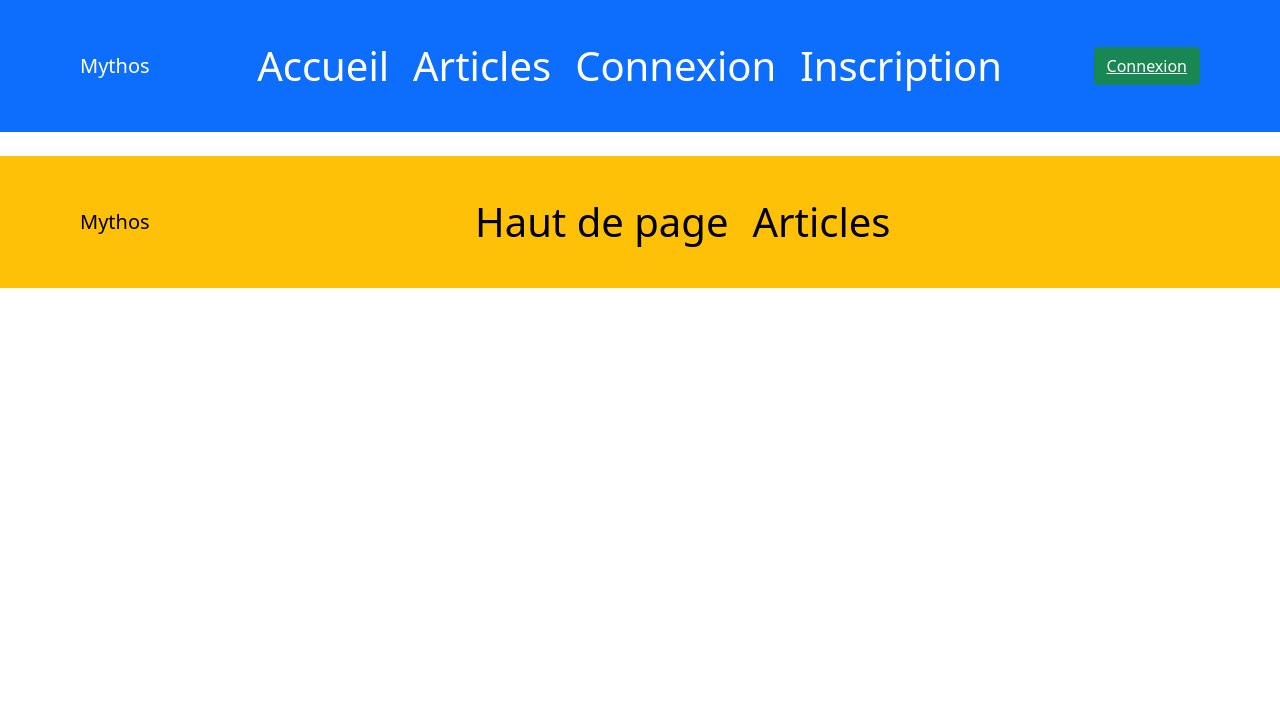
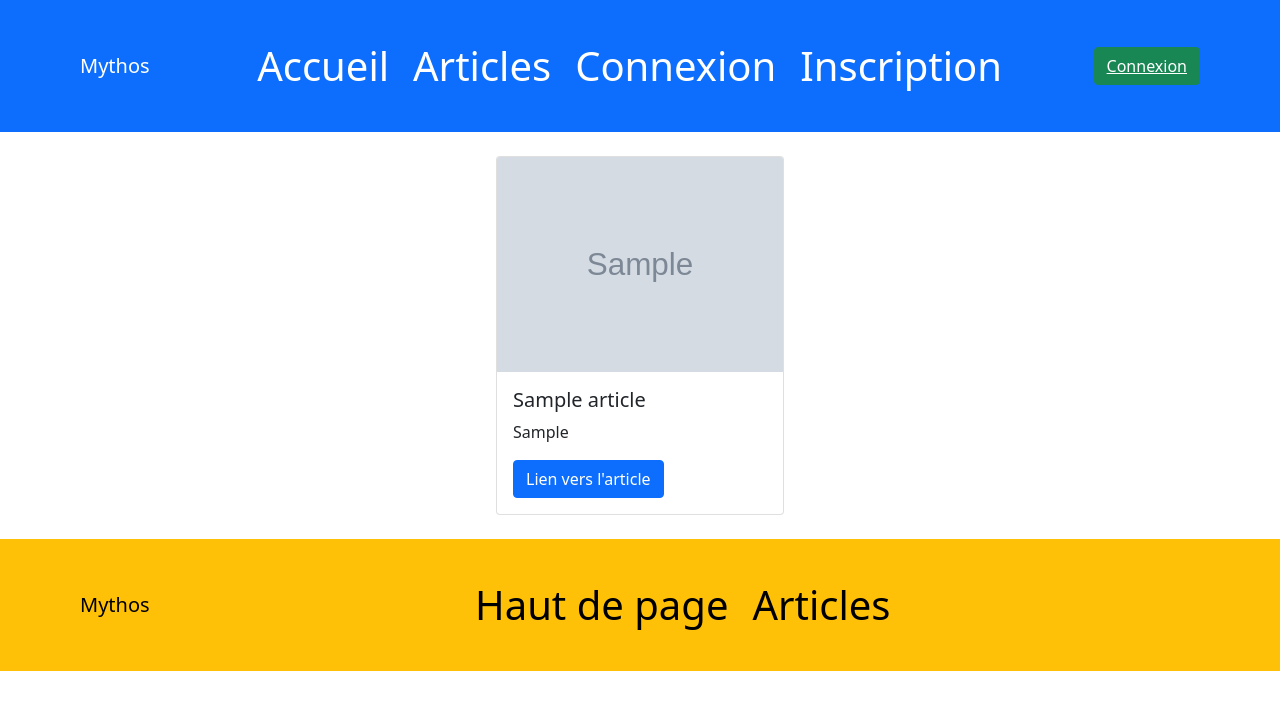
Before and after one commit to Dilnaekio/Eval_Mythologie, a PHP site: page /article_display_all.php in a window 1280 px wide. Shown: the top 710 px of the page. Run offline with PHP 8.4, Linux system fonts and the light colour scheme; tables that the repository leaves empty or names only in its code hold one stand-in row (values such as "Sample post"); grey boxes marked "Sample" are stand-in pictures.

Commit message:
Articles_display_all affiche correctement les cartes

```diff
--- a/assets/css/style.css
+++ b/assets/css/style.css
@@ -11,10 +11,6 @@ figure {
 figure img {
     height: 100%;
     margin: auto;
-}
-
-section aside {
-    height: 80vh;
 }
 
 /* connection.php ----------------------------------------------- */
@@ -69,4 +65,7 @@ footer a:hover {
     bottom: 0rem;
 }
 
-/* article.php ----------------------------------------------- */
+/* article_display_all.php ----------------------------------------------- */
+.card figure img {
+    object-fit: contain;
+}
--- a/structure/article_display.php
+++ b/structure/article_display.php
@@ -15,7 +15,6 @@ $author = htmlspecialchars($author_infos->name_user);
 $target_dir_article = "../assets/img/articles/";
 
 // TODO : comme je l'ai vu plus tôt, le HTMLSPECIALCHARS casse mes " ou ' dans les textes
-// TODO : trouver un moyen non déprécié de traduire la date en FR
 
 // Je récupère le rank de l'utilisateur avant la création du HTML
 $rank = $_SESSION["user_rank"];
--- a/structure/article_display_all.php
+++ b/structure/article_display_all.php
@@ -1,6 +1,8 @@
 <?php
 session_start();
 include "../BDD/requetes.php";
+$articles = getAllArticles();
+$target_dir_article = "../assets/img/articles/";
 ?>
 
 <!DOCTYPE html>
@@ -21,7 +23,32 @@ include "../BDD/requetes.php";
 
 <body>
     <?php include "header.php"; ?>
-    <main class="container"></main>
+    <main class="container">
+
+        <section class="d-flex flex-row justify-content-evenly">
+            <?php
+            foreach ($articles as $key => $article) :
+                $id_author = $article->id_user;
+                $id_article = $article->id_article;
+                $article_img = $article->img_article;
+                $article_title = htmlspecialchars($article->name_article);
+                $article_sum = htmlspecialchars($article->sum_article);
+            ?>
+                <article class="card" style="width: 18rem;">
+                    <figure>
+                        <img src="<?= $target_dir_article.$article_img ?>" class="card-img-top" alt="<?= $article_title ?>">
+                    </figure>
+
+                    <div class="card-body">
+                        <h5 class="card-title"><?= $article_title ?></h5>
+                        <p class="card-text"><?= $article_sum ?></p>
+                        <a href="article_display.php?id_article=<?=$id_article?>&id_author=<?=$id_author?>" class="btn btn-primary">Lien vers l'article</a>
+                    </div>
+                </article>
+            <?php endforeach ?>
+        </section>
+
+    </main>
 
     <?php include "footer.php"; ?>
     <script src="https://cdn.jsdelivr.net/npm/bootstrap@5.1.3/dist/js/bootstrap.bundle.min.js" integrity="sha384-ka7Sk0Gln4gmtz2MlQnikT1wXgYsOg+OMhuP+IlRH9sENBO0LRn5q+8nbTov4+1p" crossorigin="anonymous"></script>
```
Also changed, not shown: assets/img/articles/Polar.png (added).
